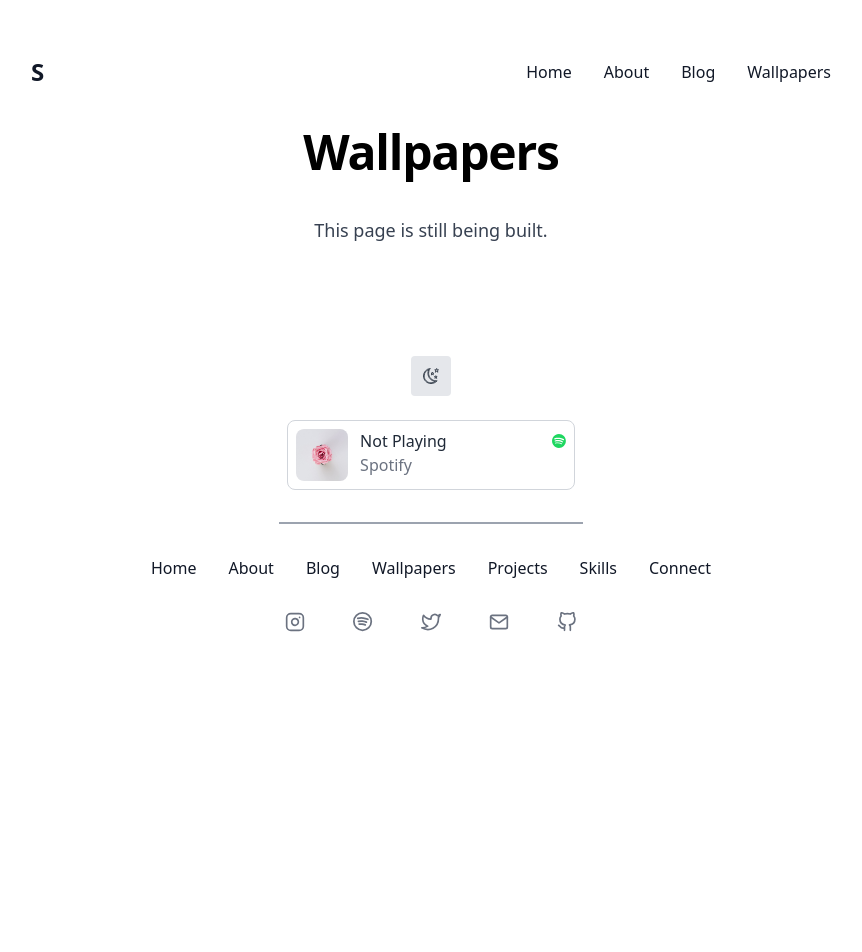
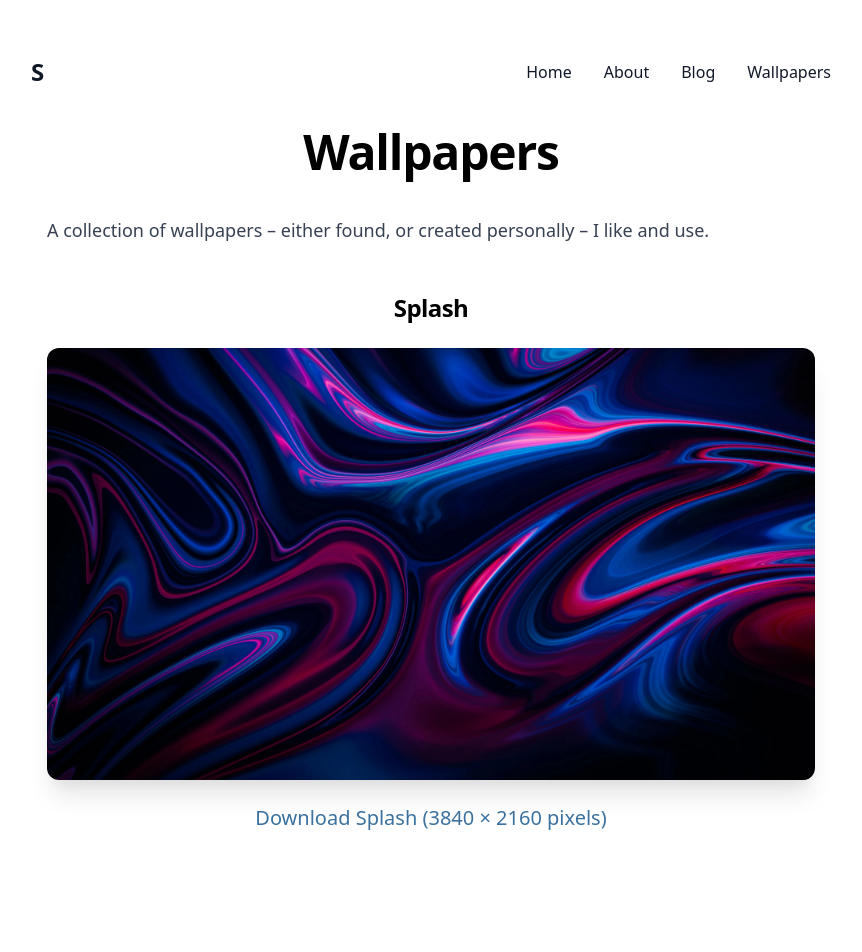
Before and after one commit to minor/saurish.com, a Next.js app: page /wallpapers in a window 1280 px wide. Shown: the top 952 px of the page, without its empty margins (209-1071 px from the left). Before the commit the page ends 800 px from the top, so only its background shows below. Built offline with nearby package versions, Linux system fonts and the light colour scheme; no server answers; what @tailwindcss/typography would draw is missing.

Commit message:
add(wallpapers): add one

```diff
--- a/pages/wallpapers.tsx
+++ b/pages/wallpapers.tsx
@@ -2,9 +2,15 @@ import Layout from '../components/Layout';
 import Image from 'next/image';
 import { useState } from 'react';
 
-function cn(...classes: string[]) {
-  return classes.filter(Boolean).join(' ');
-}
+const wallpapers = [
+  {
+    name: 'Splash',
+    url: 'https://sharedby.blomp.com/wi1RVW',
+    width: 3840,
+    height: 2160
+    // credits: '@adad'
+  }
+];
 
 export default function Wallpapers() {
   return (
@@ -19,8 +25,32 @@ export default function Wallpapers() {
         <br />
         <div className="max-w-2xl md:max-w-3xl">
           <p className="mx-2 mb-8 text-left text-gray-700 text-md dark:text-gray-400 md:mx-0 md:mb-12 md:text-lg">
-            This page is still being built.
+            A collection of wallpapers – either found, or created personally – I
+            like and use.
           </p>
+          {wallpapers.map((wallpaper) => (
+            <div className="mb-8 text-center md:mb-16">
+              <h2 className="mb-6 text-xl font-bold tracking-tight text-black dark:text-white md:text-2xl">
+                {wallpaper.name}
+              </h2>
+              <img
+                className="mb-6 shadow-xl rounded-xl"
+                src={`images/wallpapers/${wallpaper.name
+                  .replace(/\s/g, '')
+                  .toLowerCase()}-web.webp`}
+              />
+              <a
+                href={wallpaper.url}
+                className="text-lg text-link-blue hover:text-link-blue-hover dark:text-link-purple dark:hover:text-link-purple-hover md:text-xl"
+              >
+                Download {wallpaper.name} ({wallpaper.width} ×{' '}
+                {wallpaper.height} pixels)
+              </a>
+              {/* <p className="text-gray-700 text-md dark:text-gray-400 md:text-lg">
+                Shot by {wallpaper.credits}
+              </p> */}
+            </div>
+          ))}
         </div>
       </div>
     </Layout>
```
Also changed, not shown: public/images/wallpapers/splash-web.webp (added).
